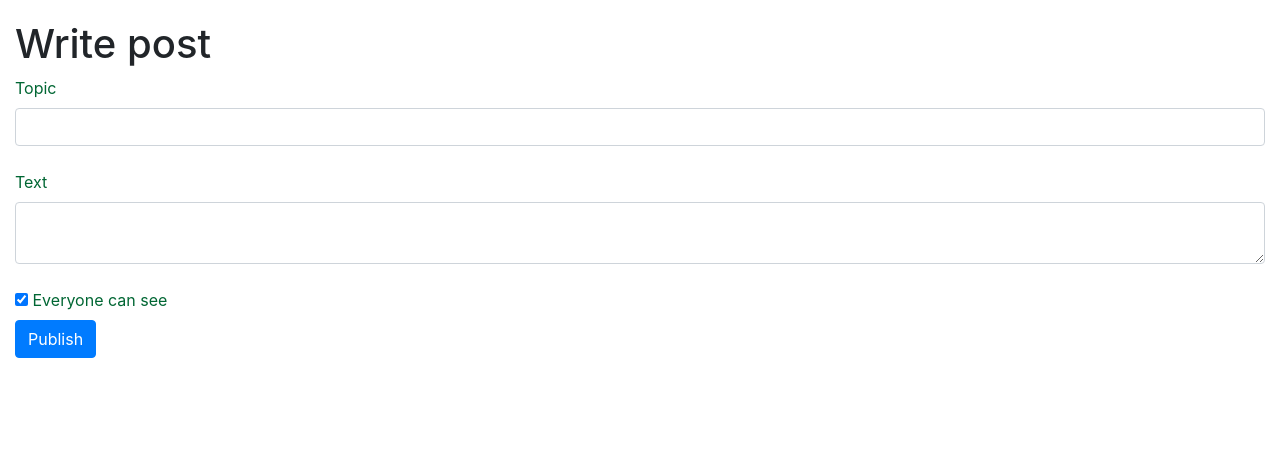
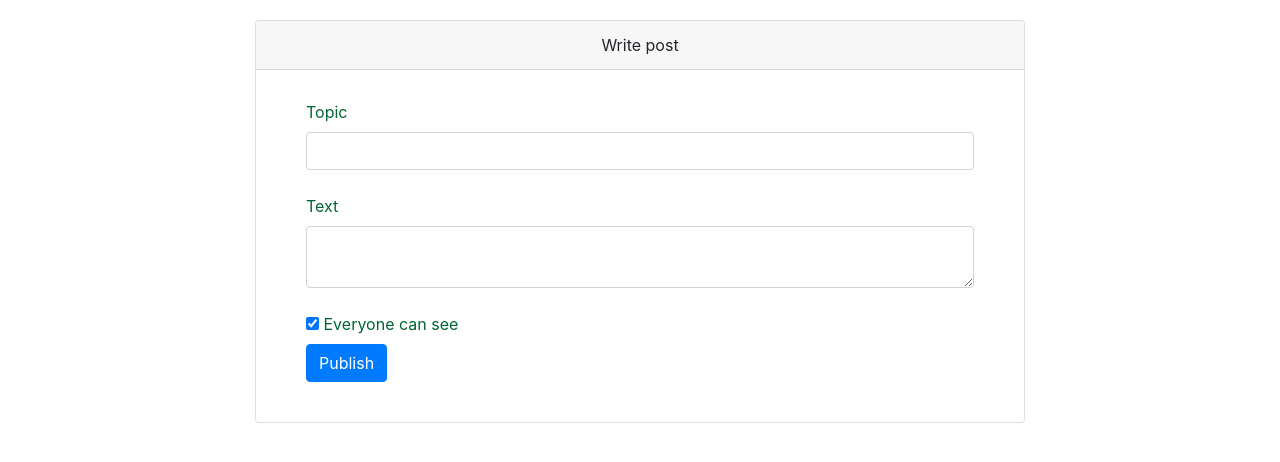
Before and after one commit to KEZKA/YL-WEB-PROJECT, a Flask app: page /add_post in a window 1280 px wide. Shown: the part 60-522 px from the top of the page. Run offline with Flask 2, Linux system fonts and the light colour scheme; a user stored in the database is signed in; some libraries are stand-ins or nearby versions.

Commit message:
Edit new message and post pages

```diff
--- a/sanansaattaja/website/application.py
+++ b/sanansaattaja/website/application.py
@@ -50,7 +50,7 @@ def add_post():
         session.merge(current_user)
         session.commit()
         return redirect('/')
-    return render_template('post.html', title='Публикация поста', form=form)
+    return render_template('post.html', title='Publishing post', form=form, width=800)
 
 
 @app.route('/private')
--- a/sanansaattaja/website/templates/base.html
+++ b/sanansaattaja/website/templates/base.html
@@ -37,7 +37,7 @@
                 <li class="nav-item">
                     <a class="nav-link" href='/add_post'><i class="far fa-plus-square"></i></a>
                 </li>
-            <li class="nav-item"><p><font color="1240AB">....</font></p></li>
+                <li class="nav-item"><p><font color="1240AB">....</font></p></li>
                 <li class="nav-item">
                     <a class="nav-link" href='/private'><i class="fas fa-envelope-open-text"></i></a>
                 </li>
--- a/sanansaattaja/website/templates/login.html
+++ b/sanansaattaja/website/templates/login.html
@@ -3,7 +3,7 @@
 {% block head %}<title>Log in</title>{% endblock %}
 
 {% block subcontent %}
-    <header class="card-header">Log In</header>
+    <header class="card-header">Log in</header>
     <form class="card-body form-left" action="" method="POST">
 
         {% if message %}
--- a/sanansaattaja/website/templates/message.html
+++ b/sanansaattaja/website/templates/message.html
@@ -3,8 +3,9 @@
 {% block head %}<title>New message</title>{% endblock %}
 
 {% block subcontent %}
-    <h1>Write message</h1>
-    <form class="form-left" action="" method="post">
+
+<header class="card-header">Write message</header>
+    <form class="card-body form-left" action="" method="POST">
         {{ form.hidden_tag() }}
         {{ form.csrf_token }}
         {% if message %}
--- a/sanansaattaja/website/templates/post.html
+++ b/sanansaattaja/website/templates/post.html
@@ -1,11 +1,11 @@
-{% extends "base.html" %}
+{% extends "window.html" %}
 
 {% block head %}<title>New post</title>{% endblock %}
 
-{% block content %}
+{% block subcontent %}
 
-<h1>Write post</h1>
-<form action="" method="post">
+<header class="card-header">Write post</header>
+<form class="card-body form-left" action="" method="POST">
         {{ form.hidden_tag() }}
     {{ form.csrf_token }}
     {% if message %}
```
Also changed, not shown: sanansaattaja/db/sanansaattaja.db.
